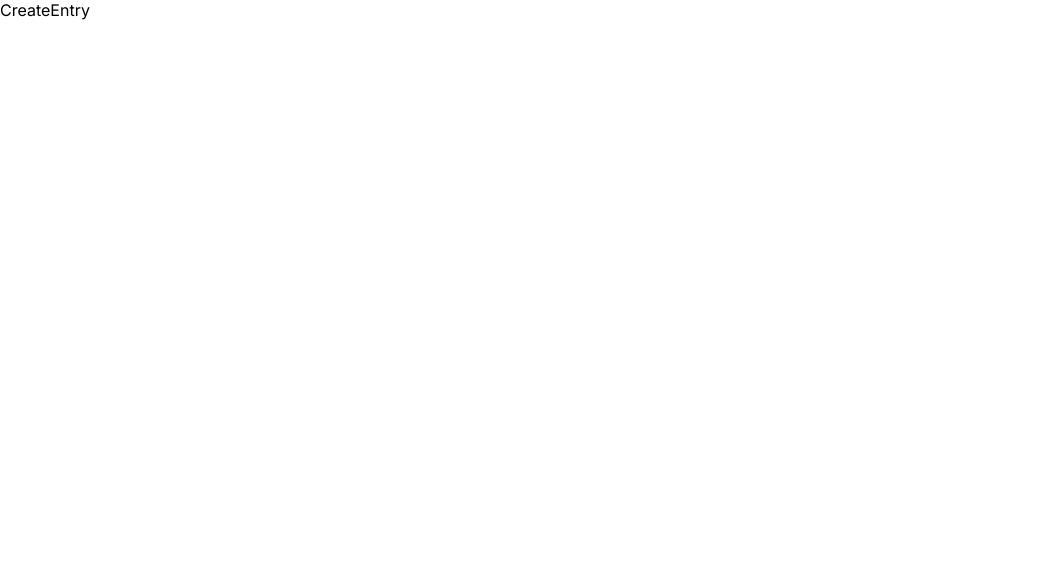
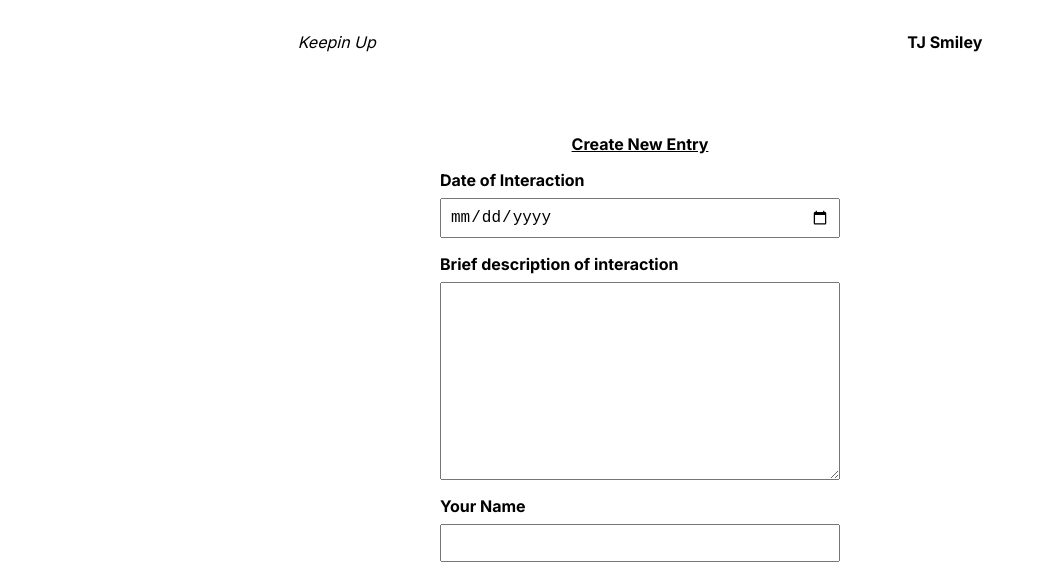
Before and after one commit to jcsmileyjr/elder, a Next.js app: page /createEntry in a window 1280 px wide. Shown: the top 564 px of the page, without its empty margins (0-1044 px from the left). Built offline with nearby package versions, Linux system fonts and the light colour scheme.

Commit message:
Feature: Create new entry form style and structure

```diff
--- /dev/null
+++ b/src/app/createEntry/createEntry.module.css
@@ -0,0 +1,76 @@
+
+.page {
+    display: flex;
+    flex-direction: column;
+    padding: 2rem 2rem 0 2rem;
+    min-height: 100vh;
+    background-color: white;
+    color: black;
+  }
+
+  /* Header Styles */
+  .header {
+    display: flex;
+    flex-direction: column;
+    gap: 1rem;
+    margin-bottom: 1rem;
+  }
+
+  .navbar {
+    display: flex;
+    justify-content: space-around;
+  }
+
+  .elderName {
+    font-weight: bold;
+  }
+
+  .appTitle {
+    font-style: italic;
+  }
+
+  /*Main Content*/
+  .main {
+    display: flex;
+    flex-direction: column;
+    height: 75vh;
+  }
+
+  .title {
+    text-align: center;
+    font-weight: bold;
+    margin-bottom: 1rem;
+    text-decoration: underline;
+  }
+
+  .section {
+    margin-bottom: 1rem;
+  }
+
+  .inputfield {
+    display: block;
+    margin-top: .5rem;
+    padding: .5rem;
+    font-size: 1rem;
+    width: 100%;
+  }
+
+  .label {
+    font-weight: bold;
+  }
+
+  @media screen and (min-width: 600px) {
+    .inputfield {
+        width: 400px;
+    }
+
+    .main {
+        width: 500px;
+        margin: auto;
+    }
+
+    .section {
+        margin: 0 auto;
+        margin-bottom: 1rem;
+    }
+  }
--- a/src/app/createEntry/page.js
+++ b/src/app/createEntry/page.js
@@ -1,8 +1,30 @@
+import styles from './createEntry.module.css';
+
 const CreateEntry = () => {
     return (
-        <div>
-            <p>CreateEntry</p>
-        </div>
+        <div className={styles.page}>
+        <header className={styles.header}>
+          <div className={styles.navbar}>
+            <p className={styles.appTitle}>Keepin Up</p>
+            <p className={styles.elderName}>TJ Smiley</p>
+          </div>
+        </header>
+        <main className={styles.main}>
+            <p className={styles.title}>Create New Entry</p>
+            <div className={styles.section}>
+                <label className={styles.label}>Date of Interaction</label>
+                <input type="date" className={styles.inputfield}></input>
+            </div>
+            <div className={styles.section}>
+                <label className={styles.label}>Brief description of interaction</label>
+                <textarea rows={10} className={styles.inputfield}></textarea>
+            </div>
+            <div className={styles.section}>
+                <label className={styles.label}>Your Name</label>
+                <input type="text" className={styles.inputfield}></input>
+            </div>
+        </main>
+      </div>
     )
 }
 
```
